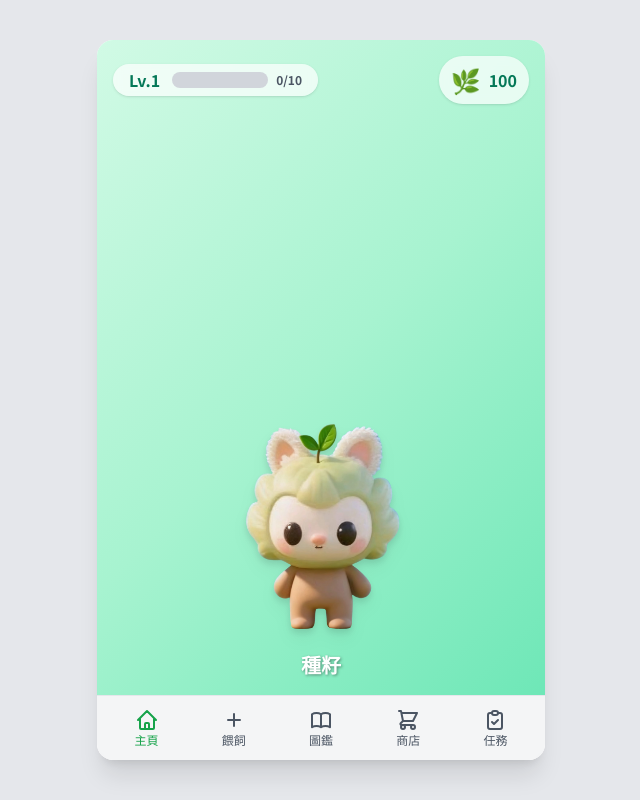
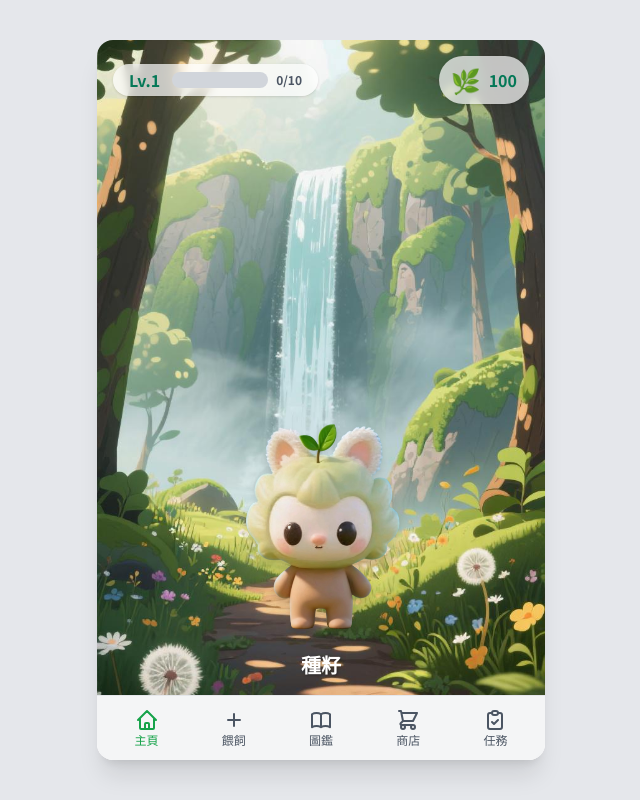
Before and after one commit to kelvin32113/greenpet.github.io, a plain HTML site: page index.html in a window 1280 px wide. Both pictures are taken after a click on the button "開始遊戲". Shown: the whole page, without its empty margins (319-959 px from the left). Drawn offline with nearby package versions, Linux system fonts and the light colour scheme.

Commit message:
Update background

```diff
--- a/index.html
+++ b/index.html
@@ -8,7 +8,7 @@
     <link href="https://fonts.googleapis.com/css2?family=Noto+Sans+TC:wght@400;500;700&display=swap" rel="stylesheet">
     <style>
         body { font-family: 'Noto Sans TC', sans-serif; touch-action: manipulation; }
-        .app-bg {background: linear-gradient(135deg, #d1fae5 0%, #a7f3d0 50%, #6ee7b7 100%); position: relative;overflow: hidden;}
+        .app-bg {background-image: url('Background.png'); background-size: cover;background-position: center;background-repeat: no-repeat; position: relative;overflow: hidden;}
         .main-content { z-index: 1; position: relative; }
         .progress-bar-fill { transition: width 0.5s ease-in-out; }
         .btn { transition: all 0.2s ease-in-out; }
```
